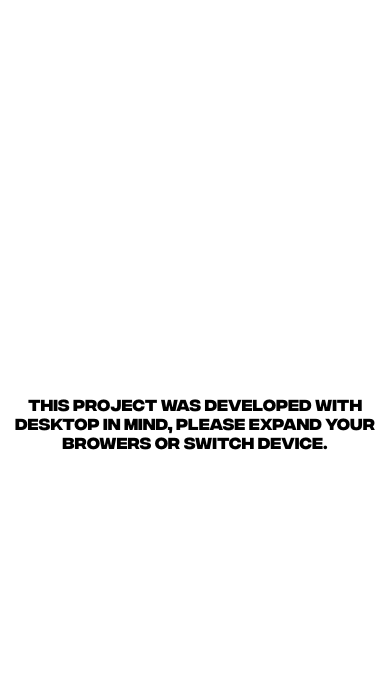
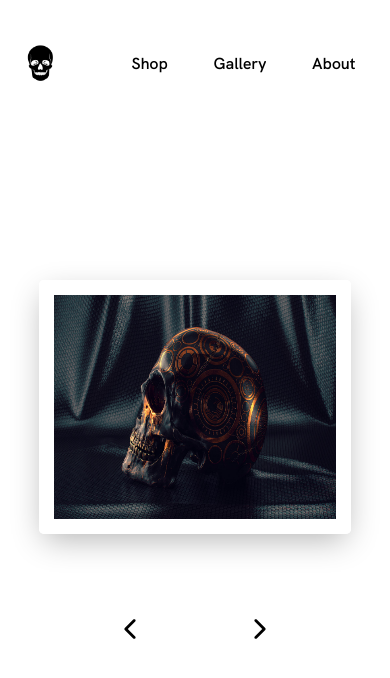
Before and after one commit to marraleks/react-animations, a React (Create React App) app: page /Home in a window 390 px wide. Shown: the top 678 px of the page. Built offline with nearby package versions, Linux system fonts and the light colour scheme.

Commit message:
made responsive

```diff
--- a/src/App.css
+++ b/src/App.css
@@ -79,19 +79,12 @@ body {
   color: black;
 }
 
-@media only screen and (max-width: 1000px) {
-  body::before {
-    display: flex;
-    justify-content: center;
-    align-items: center;
-    text-align: center;
-    content: "This project was developed with desktop in mind, please expand your browers or switch device.";
-    font-family: "IntegralCF";
-    position: absolute;
-    z-index: 9999;
-    height: 100vh;
-    width: 100vw;
-    background-color: white;
+@media (max-width: 1000px) {
+  *{
+    cursor: unset;
+  }
+  .cursor{
+    display: none;
   }
 }
 
--- a/src/components/Burger/burger.css
+++ b/src/components/Burger/burger.css
@@ -81,3 +81,9 @@
 .hamburger span:last-child:before,.hamburger span:last-child:after{
 	animation-delay:150ms;
 }
+
+@media (max-width: 1000px) {
+	.hamburger{
+		display: none;
+	}
+  }
--- a/src/components/Header/Header.css
+++ b/src/components/Header/Header.css
@@ -45,3 +45,17 @@ ul {
 .logo {
   display: flex;
 }
+
+@media (max-width: 1000px) {
+  ul {
+    margin-right: 15px;
+  }
+  .nav-links{
+    flex: 2;
+  }
+  .li0:hover,
+  .li1:hover,
+  .li2:hover {
+  color: black;
+}
+}
--- a/src/components/ScrollContainer/ScrollContainer.css
+++ b/src/components/ScrollContainer/ScrollContainer.css
@@ -46,3 +46,9 @@
   transform: translateY(0);
   transition: 0.5s;
 }
+
+@media (max-width: 1000px) {
+	.scrollContainer{
+		display: none;
+	}
+  }
--- a/src/components/Slideshow/Slideshow.scss
+++ b/src/components/Slideshow/Slideshow.scss
@@ -55,3 +55,27 @@
   color: white;
   z-index: 100;
 }
+
+@media (max-width: 1000px) {
+  .fullscreen{
+    .container {
+      width: 80vw;
+      height: 50vh;
+      }
+    }
+  .right:hover,
+  .left:hover {
+    color: black;
+    z-index: 100;
+  }
+
+  @media (max-width: 600px){
+    .fullscreen{
+      .container{
+        width: 80vw;
+        height: 30vh;
+      }
+    }
+
+  }
+}
--- a/src/screens/About.scss
+++ b/src/screens/About.scss
@@ -1,3 +1,18 @@
 .text-wrap {
   overflow: hidden;
+
+  @media (max-width: 1000px){
+    h1{
+      margin-left: 15px;
+      font-size: 16px;
+      margin-right: 15px;
+      letter-spacing: 10px;
+    }
+    p{
+      margin-left: 15px;
+      margin-right: 15px;
+      font-size: 12px;
+      letter-spacing: 10px;
+    }
+  }
 }
```
